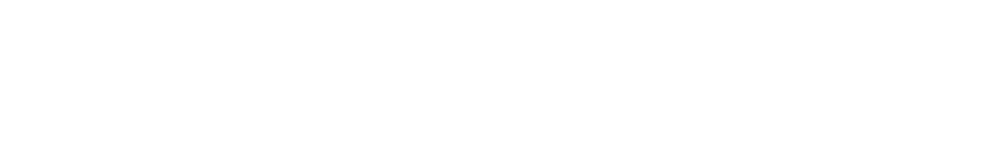
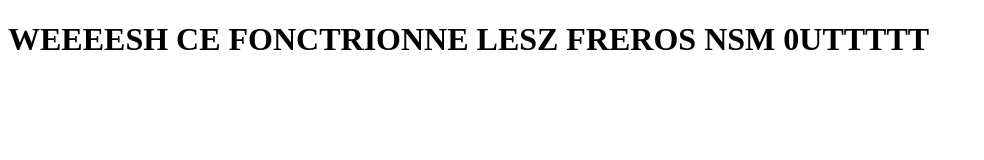
Before and after one commit to KillianJF/site-web-cinemalefestival-git, a plain HTML site: page index.html in a window 1280 px wide. Shown: the whole page, without its empty margins (0-984 px from the left). Drawn offline with Linux system fonts and the light colour scheme.

Commit message:
message de gueudin

```diff
--- a/index.html
+++ b/index.html
@@ -7,6 +7,6 @@
     <title>Document</title>
 </head>
 <body>
-
+    <h1>WEEEESH CE FONCTRIONNE LESZ FREROS NSM 0UTTTTT</h1>
 </body>
 </html>
```
